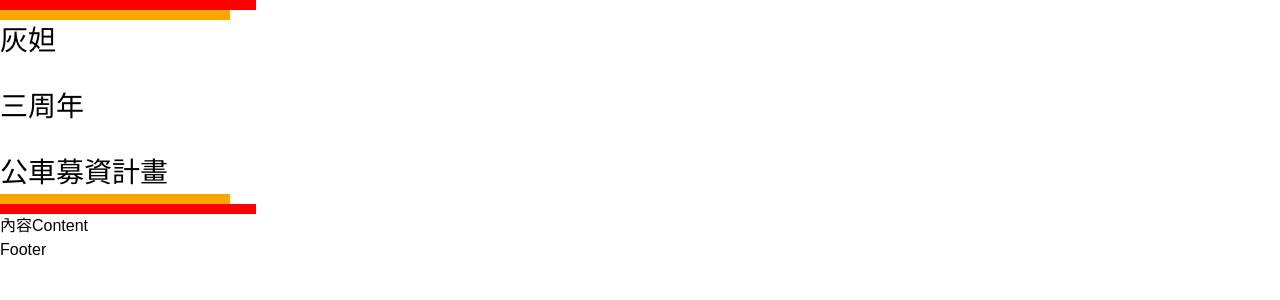
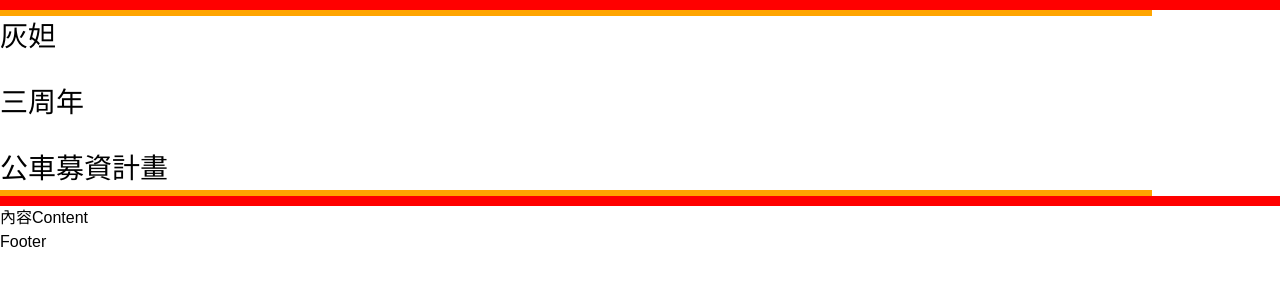
Before and after one commit to serser322/dada-bus-crowdfunding, a React (Vite) app: page / in a window 1280 px wide. Shown: the top 300 px of the page. Built offline with nearby package versions, Linux system fonts and the light colour scheme; some icons are missing.

Commit message:
feat:Header切版

```diff
--- a/src/ui/Header.jsx
+++ b/src/ui/Header.jsx
@@ -4,15 +4,23 @@ import { CloseRound, SendFilled } from "@ricons/material";
 const Container = styled.div``;
 // const LineGroup = styled.div``;
 const Line = styled.div`
-  height: 6px;
   width: 100vw;
+  height: ${(props) => (props.color === "red" ? "6px" : "3px")};
   background-color: ${(props) => props.color};
 
   @media (min-width: 640px) {
-    height: 10px;
-    width: ${(props) => (props.color === "red" ? "20vw" : "18vw")};
+    height: ${(props) => (props.color === "red" ? "10px" : "6px")};
+    width: ${(props) => (props.color === "red" ? "100%" : "90%")};
   }
 `;
+
+const TitleGroup = styled.div`
+  width: auto;
+  @media (min-width: 640px) {
+    min-width: 20rem;
+  }
+`;
+
 const TitleText = styled.p`
   font-size: 20px;
 
@@ -21,19 +29,14 @@ const TitleText = styled.p`
   }
 `;
 
-// const TitleIcon = styled.div`
-//   width: 40px;
-// `;
-// const TitleContainer = styled.div``;
-
 function Header() {
   return (
     <Container className="flex flex-col justify-between sm:flex-row sm:mt-6">
-      <div>
-        <Line color="red" className="my-1" />
+      <div className="sm:w-full">
+        <Line color="red" className="mb-1.5 mt-1" />
         <Line color="orange" />
       </div>
-      <div className="flex flex-col items-center font-bold mt-6 sm:mx-8 sm:mt-0">
+      <TitleGroup className="flex flex-col items-center font-bold mt-6 sm:items-start sm:mx-10 sm:mt-0">
         <div className="flex items-center space-x-4">
           <TitleText>
             <span className="font-extrabold text-4xl sm:text-5xl">灰妲</span>
@@ -43,17 +46,15 @@ function Header() {
           </div>
           <TitleText>三周年</TitleText>
         </div>
-        {/* <div className="sm:ml-24 mt-4"> */}
         <div className="flex items-center space-x-4 sm:ml-24 mt-4">
           <div className="w-5 sm:w-7">
             <SendFilled />
           </div>
           <TitleText>公車募資計畫</TitleText>
         </div>
-        {/* </div> */}
-      </div>
-      <div className="hidden sm:flex flex-col justify-end items-end pb-2">
-        <Line color="orange" className="my-1" />
+      </TitleGroup>
+      <div className="hidden sm:flex flex-col justify-end items-end pb-2 sm:w-full">
+        <Line color="orange" className="mb-1.5" />
         <Line color="red" />
       </div>
     </Container>
```
